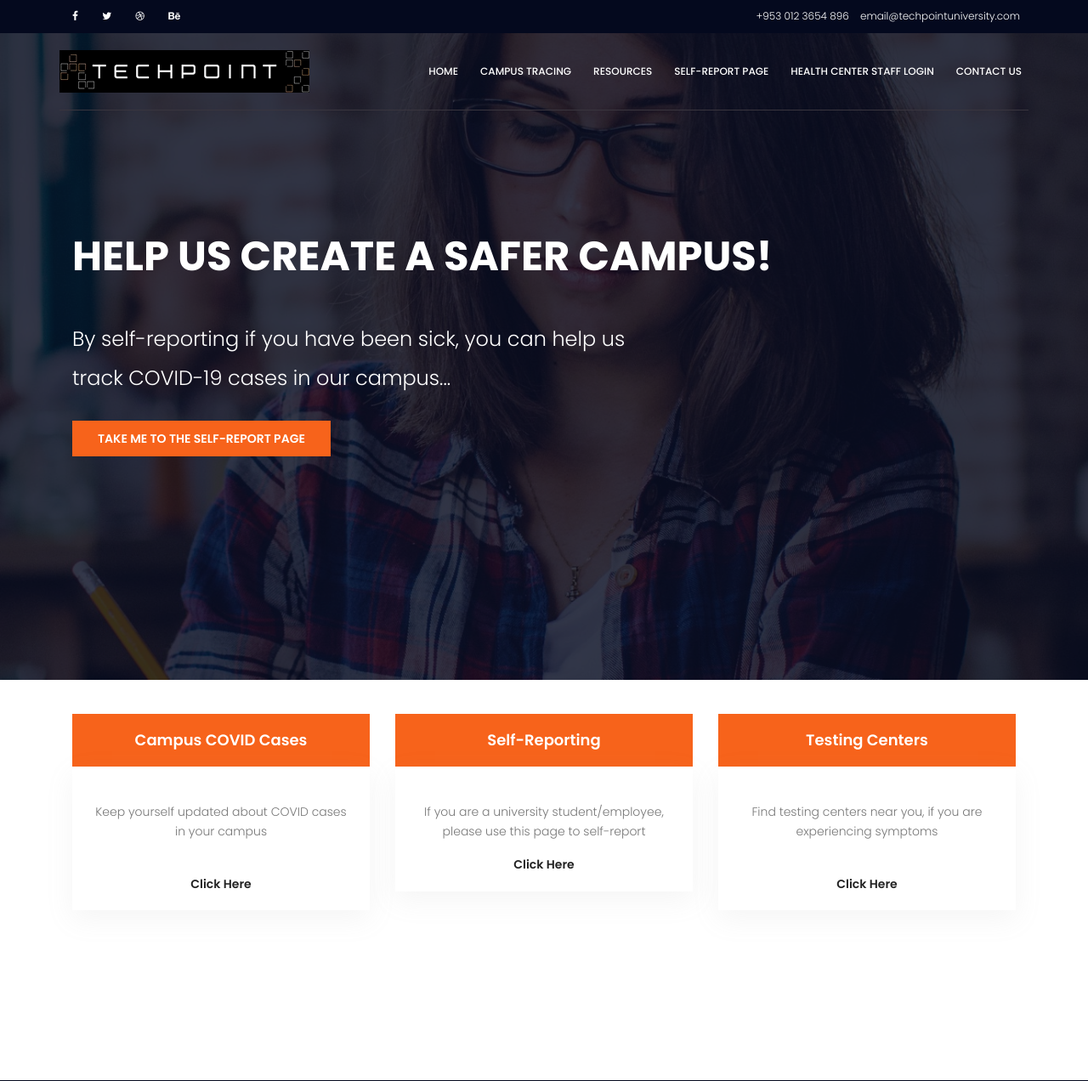
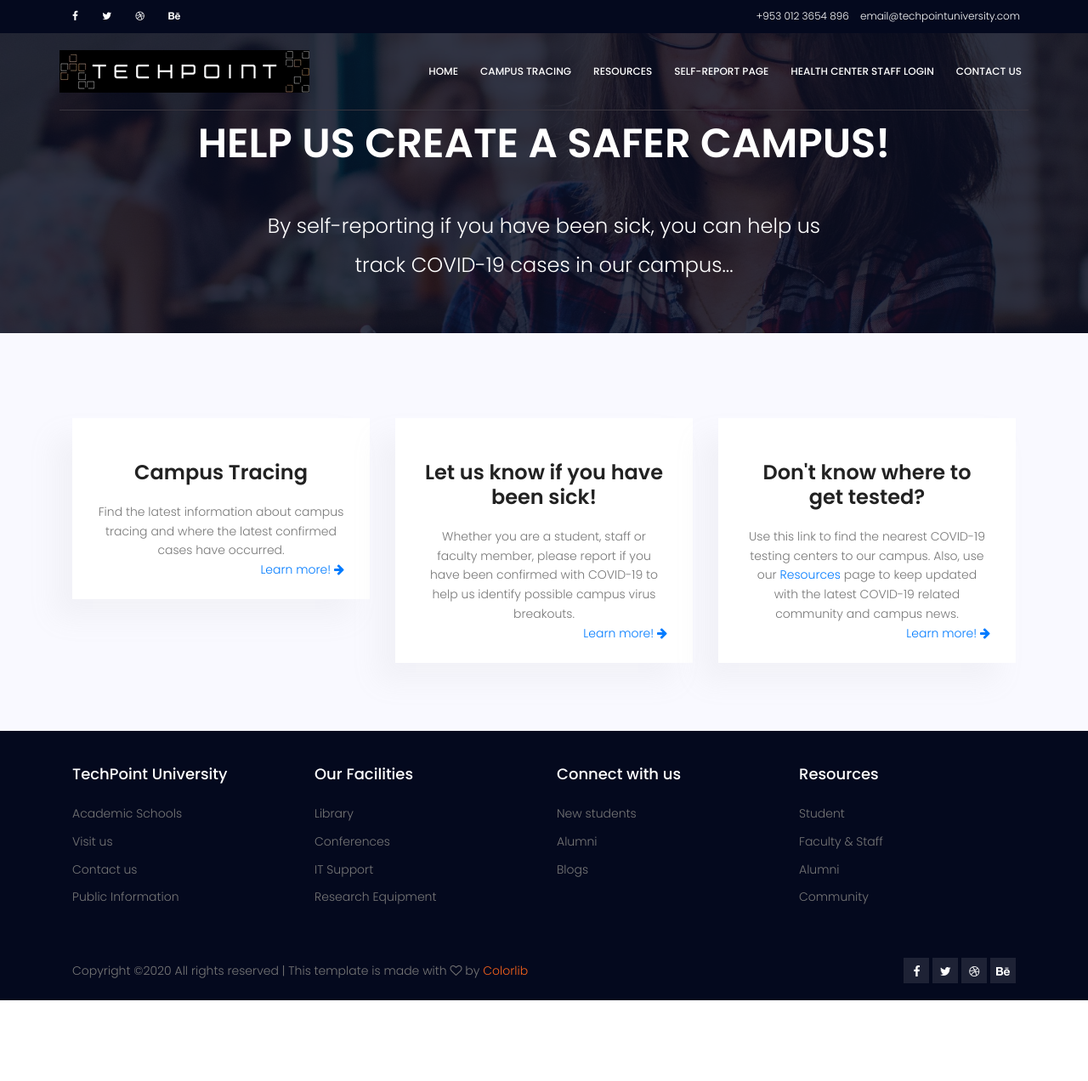
Before and after one commit to rcardo35/outbreak-detection-09, a PHP site: page / in a window 1280 px wide. Shown: the top 1272 px of the page at 85% size. After the commit the page ends 1177 px from the top, so only its background shows below. Run offline with PHP 8.4, Linux system fonts and the light colour scheme; some libraries are stand-ins or nearby versions.

Commit message:
Updated index page Updated campus-COVID-cases.php to campus-tracing.php

```diff
--- a/campus-COVID-cases.php
+++ b/campus-tracing.php
@@ -88,7 +88,7 @@
                 <h1 class="text-white">
                     Campus COVID Cases
                 </h1>
-                <p class="text-white link-nav"><a href="index.php">Home </a> <span class="lnr lnr-arrow-right"></span> <a href="campus-COVID-cases.php">Campus COVID Cases</a></p>
+                <p class="text-white link-nav"><a href="index.php">Home </a> <span class="lnr lnr-arrow-right"></span> <a href="campus-tracing.php">Campus COVID Cases</a></p>
             </div>
         </div>
     </div>
--- a/index.php
+++ b/index.php
@@ -38,9 +38,9 @@
 <section class="banner-area relative" id="home">
     <div class="overlay overlay-bg"></div>
     <div class="container">
-        <div class="row fullscreen d-flex align-items-center justify-content-between">
-            <div class="banner-content col-lg-9 col-md-12">
-                <h1 class="text-uppercase">
+        <div class="row d-flex align-items-center justify-content-center">
+            <div class="about-content col-lg-12">
+                <h1 class="text-uppercase text-white">
                     Help us create a safer campus! <br><br>
                 </h1>
                 <p style="color: #FFFFFF; font-size: 24px">
@@ -48,7 +48,6 @@
                     track COVID-19 cases in our campus...
                     <br><br>
                 </p>
-                <a href="self-reporting.php" class="primary-btn text-uppercase">Take me to the self-report page</a>
             </div>
         </div>
     </div>
@@ -56,54 +55,39 @@
 <!-- End banner Area -->
 
 <!-- Start feature Area -->
-<section class="feature-area">
+<section class="post-content-area single-post-area">
     <div class="container">
         <div class="row">
             <div class="col-lg-4">
-                <div class="single-feature" onclick="location.href='map.php';">
-                    <div class="title">
-                        <h4>Campus COVID Cases</h4>
-                    </div>
-                    <div class="desc-wrap">
+                <div class="single-feature" onclick="location.href='campus-tracing.php';">
+                    <div class="quotes">
+                        <a href="https://www.cdc.gov/coronavirus/2019-ncov/community/colleges-universities/index.html" target="_blank"><h3 class="mt-20 mb-20">Campus Tracing</h3></a>
                         <p>
-                            <br>
-                            Keep yourself updated about COVID cases in your campus
-                            <br>
-                            <br>
+                            Find the latest information about campus tracing and where the latest confirmed cases have occurred. <br>
+                            <span style="float:right;"><a href="" target="_blank">Learn more! <i class="fa fa-arrow-right" aria-hidden="true"></i></a></span>
                         </p>
-                    <a href="map.php">Click Here</a>
                     </div>
                 </div>
             </div>
             <div class="col-lg-4">
                 <div class="single-feature" onclick="location.href='self-reporting.php';">
-                    <div class="title">
-                        <h4>Self-Reporting</h4>
-                    </div>
-                    <div class="desc-wrap">
+                    <div class="quotes">
+                        <a href="https://www.cdc.gov/coronavirus/2019-ncov/community/colleges-universities/index.html" target="_blank"><h3 class="mt-20 mb-20">Let us know if you have been sick!</h3></a>
                         <p>
-                            <br>
-                            If you are a university student/employee,
-                            please use this page to self-report
-                            <br>
+                            Whether you are a student, staff or faculty member, please report if you have been confirmed with COVID-19 to help us identify possible campus virus breakouts.  <br>
+                            <span style="float:right;"><a href="" target="_blank">Learn more! <i class="fa fa-arrow-right" aria-hidden="true"></i></a></span>
                         </p>
-                        <a href="self-reporting.php">Click Here</a>
                     </div>
                 </div>
             </div>
             <div class="col-lg-4">
                 <div class="single-feature" onclick="location.href='testing-centers.php';">
-                    <div class="title">
-                        <h4>Testing Centers</h4>
-                    </div>
-                    <div class="desc-wrap">
+                    <div class="quotes">
+                        <a href="https://www.cdc.gov/coronavirus/2019-ncov/community/colleges-universities/index.html" target="_blank"><h3 class="mt-20 mb-20">Don't know where to get tested?</h3></a>
                         <p>
-                            <br>
-                            Find testing centers near you, if you are experiencing symptoms
-                            <br>
-                            <br>
+                            Use this link to find the nearest COVID-19 testing centers to our campus. Also, use our <a href="resources.php">Resources</a> page to keep updated with the latest COVID-19 related community and campus news.<br>
+                            <span style="float:right;"><a href="" target="_blank">Learn more! <i class="fa fa-arrow-right" aria-hidden="true"></i></a></span>
                         </p>
-                        <a href="testing-centers.php">Click Here</a>
                     </div>
                 </div>
             </div>
--- a/navbar.php
+++ b/navbar.php
@@ -24,7 +24,7 @@
         <nav id="nav-menu-container">
             <ul class="nav-menu">
                 <li><a href="index.php">Home</a></li>
-                <li><a href="campus-COVID-cases.php">Campus Tracing</a></li>
+                <li><a href="campus-tracing.php">Campus Tracing</a></li>
                 <li><a href="resources.php">Resources</a></li>
                 <li><a href="self-reporting.php">Self-Report Page</a></li>
                 <li><a href="health-center-login.php">Health Center Staff Login</a></li>
```
